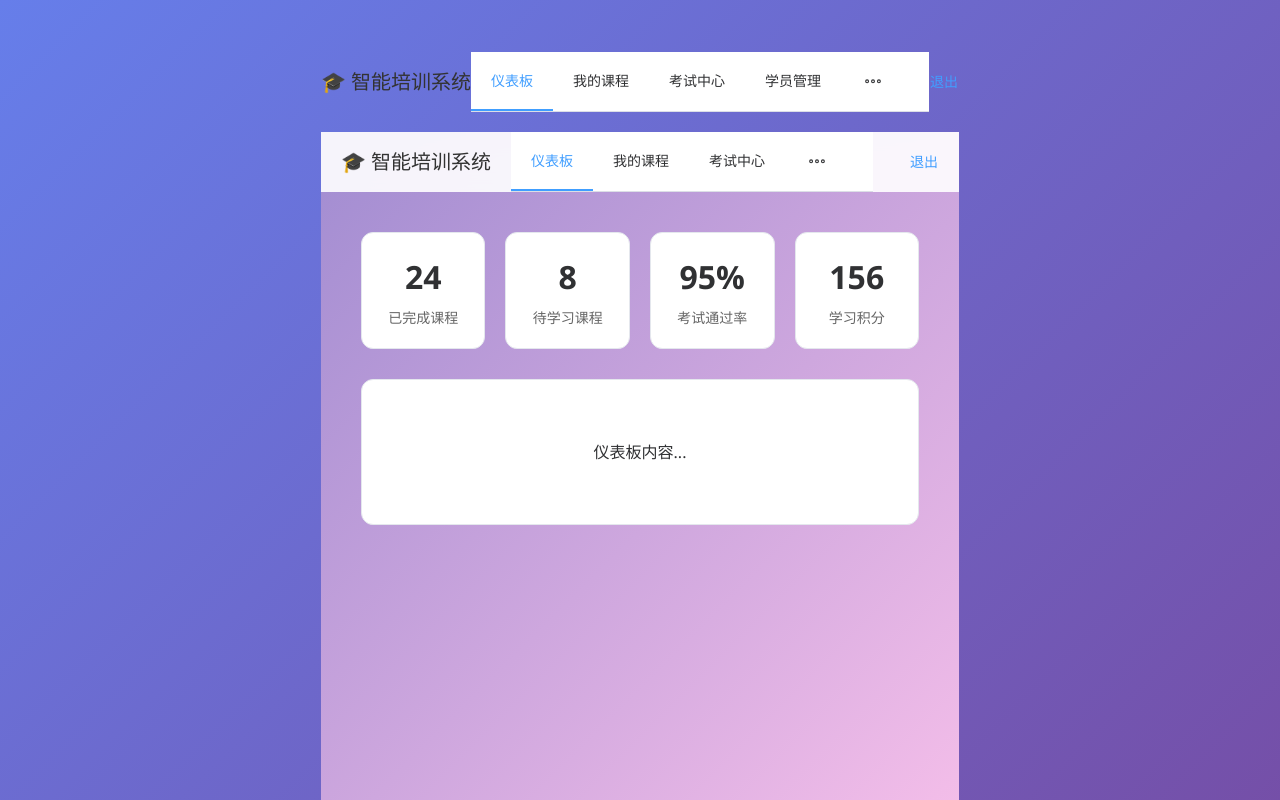
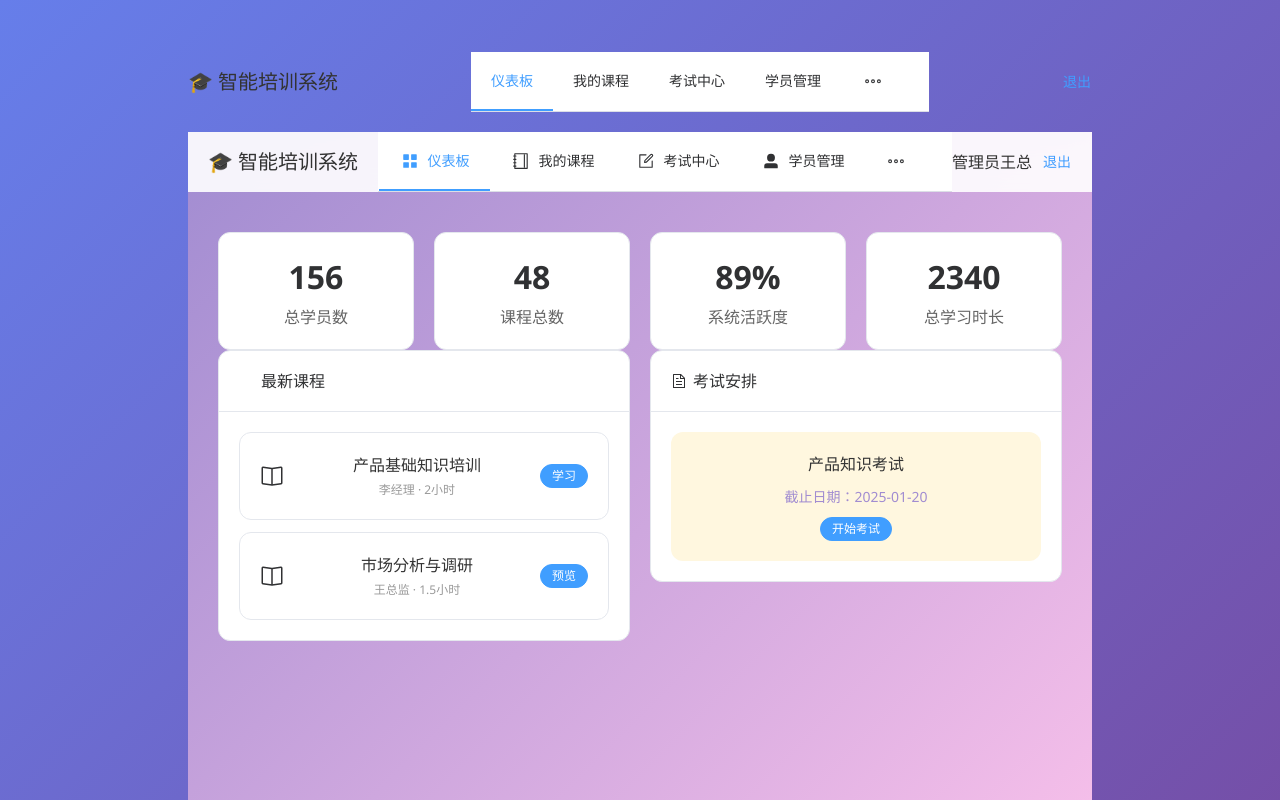
Before and after one commit to proydq/platform-training, a Vue app in the folder frontend/: page /app/dashboard in a window 1280 px wide. Shown: the top 800 px of the page. Built offline with nearby package versions, Linux system fonts and the light colour scheme.

Commit message:
feat: implement dashboard view

```diff
--- a/frontend/src/views/DashboardView.vue
+++ b/frontend/src/views/DashboardView.vue
@@ -1,6 +1,16 @@
 <script setup>
 import { ref } from 'vue'
 import { ElMessage } from 'element-plus'
+import {
+  Menu as MenuIcon,
+  Notebook,
+  Edit,
+  UserFilled,
+  Setting,
+  Fire,
+  Reading,
+  Document
+} from '@element-plus/icons-vue'
 
 const activeMenu = ref('dashboard')
 
@@ -13,41 +23,126 @@ function logout() {
 }
 
 const stats = [
-  { number: '24', label: '已完成课程' },
-  { number: '8', label: '待学习课程' },
-  { number: '95%', label: '考试通过率' },
-  { number: '156', label: '学习积分' }
+  { number: '156', label: '总学员数' },
+  { number: '48', label: '课程总数' },
+  { number: '89%', label: '系统活跃度' },
+  { number: '2340', label: '总学习时长' }
 ]
+
+const latestCourses = [
+  { title: '产品基础知识培训', teacher: '李经理', duration: '2小时', type: '学习' },
+  { title: '市场分析与调研', teacher: '王总监', duration: '1.5小时', type: '预览' }
+]
+
+const examSchedule = {
+  title: '产品知识考试',
+  deadline: '2025-01-20'
+}
 </script>
 
 <template>
-  <el-container class="dashboard-container">
+  <div class="dashboard-container">
     <el-header class="nav-bar">
       <div class="nav-left">
         <div class="logo">🎓 智能培训系统</div>
-        <el-menu mode="horizontal" :default-active="activeMenu" @select="handleSelect">
-          <el-menu-item index="dashboard">仪表板</el-menu-item>
-          <el-menu-item index="courses">我的课程</el-menu-item>
-          <el-menu-item index="exams">考试中心</el-menu-item>
-          <el-menu-item index="students">学员管理</el-menu-item>
+        <el-menu
+          mode="horizontal"
+          :default-active="activeMenu"
+          @select="handleSelect"
+        >
+          <el-menu-item index="dashboard">
+            <el-icon><MenuIcon /></el-icon>
+            仪表板
+          </el-menu-item>
+          <el-menu-item index="courses">
+            <el-icon><Notebook /></el-icon>
+            我的课程
+          </el-menu-item>
+          <el-menu-item index="exams">
+            <el-icon><Edit /></el-icon>
+            考试中心
+          </el-menu-item>
+          <el-menu-item index="students">
+            <el-icon><UserFilled /></el-icon>
+            学员管理
+          </el-menu-item>
+          <el-menu-item index="admin">
+            <el-icon><Setting /></el-icon>
+            管理后台
+          </el-menu-item>
         </el-menu>
       </div>
-      <el-button class="logout-btn" type="text" @click="logout">退出</el-button>
+      <div class="nav-right">
+        <span class="user-name">管理员王总</span>
+        <el-button type="text" @click="logout">退出</el-button>
+      </div>
     </el-header>
     <el-main>
       <div class="content-wrapper">
-        <el-row :gutter="20" class="stats-grid">
-          <el-col :xs="12" :sm="6" v-for="(item, i) in stats" :key="i">
+        <el-row :gutter="20" class="stats-row">
+          <el-col
+            v-for="(item, i) in stats"
+            :key="i"
+            :xs="24"
+            :sm="12"
+            :md="6"
+          >
             <el-card class="stat-card" shadow="hover">
               <div class="stat-number">{{ item.number }}</div>
               <div class="stat-label">{{ item.label }}</div>
             </el-card>
           </el-col>
         </el-row>
-        <el-card class="main-placeholder" shadow="never">仪表板内容...</el-card>
+
+        <el-row :gutter="20" class="content-row">
+          <el-col :xs="24" :md="12">
+            <el-card class="course-wrapper" shadow="hover">
+              <template #header>
+                <div class="card-header">
+                  <el-icon><Fire /></el-icon>
+                  <span>最新课程</span>
+                </div>
+              </template>
+              <div class="course-list">
+                <el-card
+                  v-for="(course, index) in latestCourses"
+                  :key="index"
+                  class="course-item"
+                  shadow="hover"
+                >
+                  <div class="course-content">
+                    <el-icon class="course-icon"><Reading /></el-icon>
+                    <div class="info">
+                      <div class="title">{{ course.title }}</div>
+                      <div class="meta">
+                        {{ course.teacher }} · {{ course.duration }}
+                      </div>
+                    </div>
+                    <el-button type="primary" size="small">{{ course.type }}</el-button>
+                  </div>
+                </el-card>
+              </div>
+            </el-card>
+          </el-col>
+          <el-col :xs="24" :md="12">
+            <el-card class="exam-wrapper" shadow="hover">
+              <template #header>
+                <div class="card-header">
+                  <el-icon><Document /></el-icon>
+                  <span>考试安排</span>
+                </div>
+              </template>
+              <div class="exam-card">
+                <div class="exam-title">{{ examSchedule.title }}</div>
+                <div class="exam-deadline">截止日期：{{ examSchedule.deadline }}</div>
+                <el-button type="primary" size="small">开始考试</el-button>
+              </div>
+            </el-card>
+          </el-col>
+        </el-row>
       </div>
     </el-main>
-  </el-container>
+  </div>
 </template>
 
 <style scoped>
@@ -59,26 +154,34 @@ const stats = [
   display: flex;
   justify-content: space-between;
   align-items: center;
+  background: rgba(255, 255, 255, 0.9);
+  backdrop-filter: blur(10px);
+  padding: 0 20px;
   position: sticky;
   top: 0;
   z-index: 10;
-  background: rgba(255, 255, 255, 0.9);
-  backdrop-filter: blur(10px);
-  padding: 0 20px;
 }
 .nav-left {
   display: flex;
   align-items: center;
 }
 .logo {
+  font-size: 20px;
   font-weight: 700;
-  font-size: 20px;
   margin-right: 20px;
+}
+.nav-right {
+  display: flex;
+  align-items: center;
+  gap: 10px;
+}
+.user-name {
+  color: #333;
 }
 .content-wrapper {
   max-width: 1200px;
   margin: 0 auto;
-  padding: 20px;
+  padding: 20px 10px;
 }
 .stat-card {
   text-align: center;
@@ -87,16 +190,69 @@ const stats = [
 .stat-number {
   font-size: 32px;
   font-weight: 700;
-  margin-bottom: 6px;
 }
 .stat-label {
+  color: #666;
+  margin-top: 4px;
+}
+.course-wrapper,
+.exam-wrapper {
+  border-radius: 12px;
+}
+.card-header {
+  display: flex;
+  align-items: center;
+  gap: 6px;
+  font-weight: 600;
+}
+.course-list {
+  display: flex;
+  flex-direction: column;
+  gap: 12px;
+}
+.course-item {
+  border-radius: 12px;
+}
+.course-content {
+  display: flex;
+  align-items: center;
+  justify-content: space-between;
+}
+.course-icon {
+  font-size: 24px;
+  margin-right: 10px;
+}
+.info {
+  flex: 1;
+}
+.title {
+  font-weight: 600;
+  margin-bottom: 4px;
+  color: #333;
+}
+.meta {
+  color: #999;
+  font-size: 12px;
+}
+.exam-card {
+  background: #fff7df;
+  border-radius: 12px;
+  padding: 20px;
+  text-align: center;
+  display: flex;
+  flex-direction: column;
+  align-items: center;
+  gap: 10px;
+}
+.exam-title {
+  font-weight: 600;
+  color: #333;
+}
+.exam-deadline {
+  color: #a18cd1;
   font-size: 14px;
-  color: #666;
 }
-.main-placeholder {
-  margin-top: 30px;
-  border-radius: 12px;
-  text-align: center;
-  padding: 40px;
+.el-button {
+  border-radius: 20px;
 }
 </style>
```
